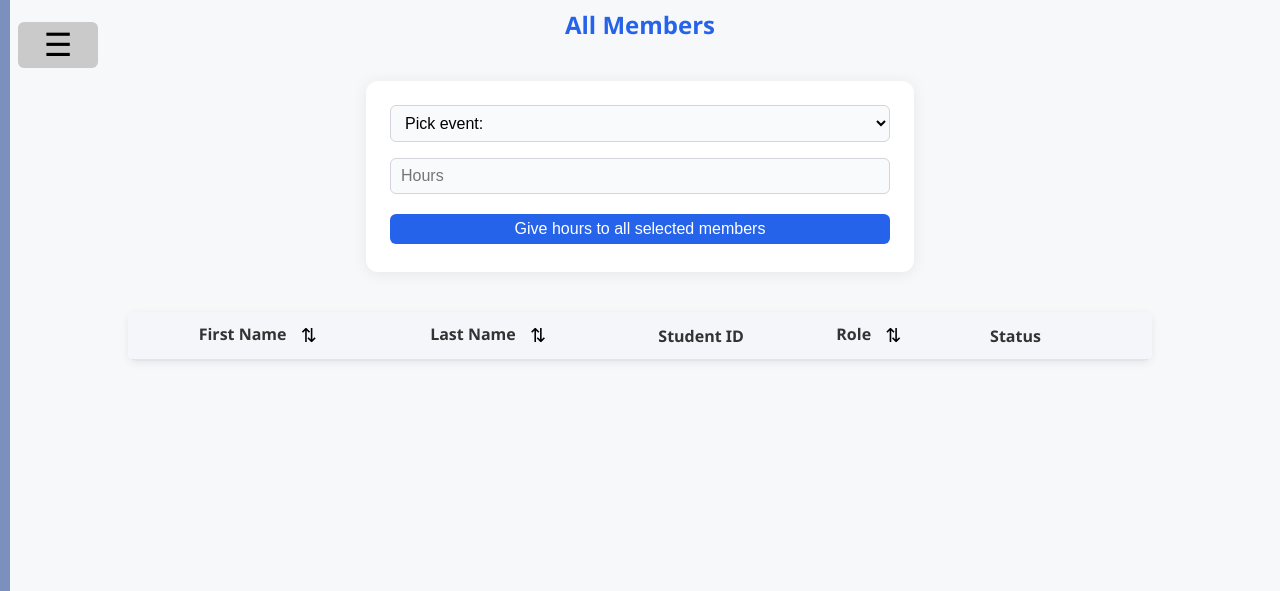
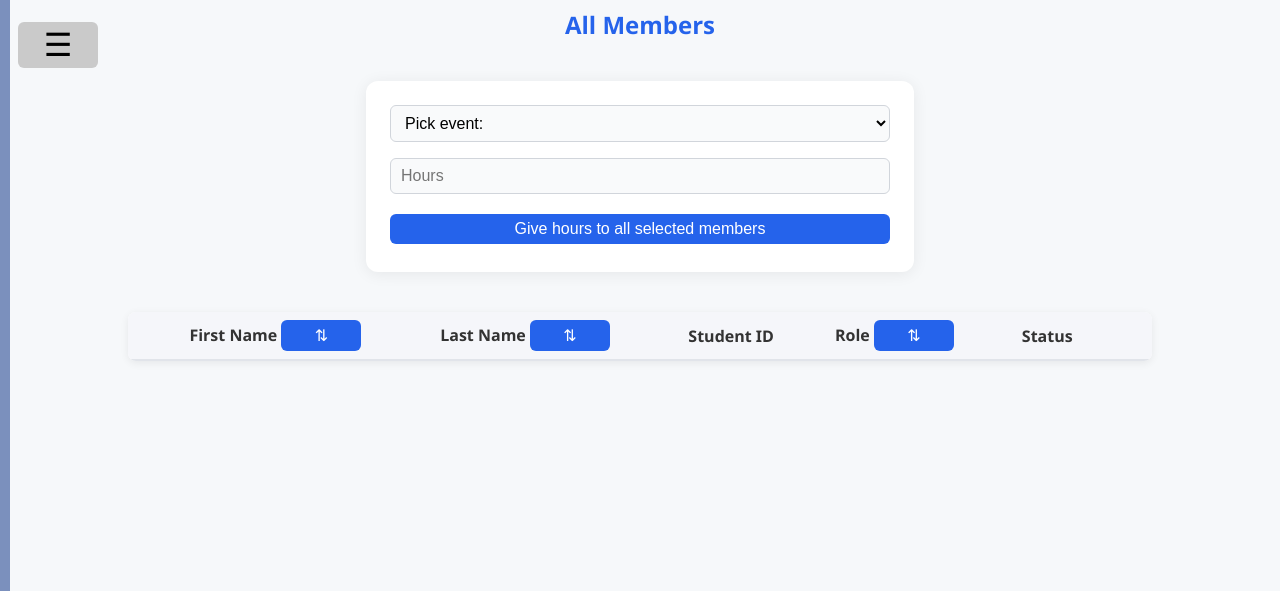
Before and after one commit to JasonVBN/hourstracker, a Flask app: template templates/roster.html in a window 1280 px wide. Shown: the top 591 px of the page. Run offline with Flask 3, Linux system fonts and the light colour scheme; the template is opened without the code that fills it, so the values that code supplies are empty.

```diff
--- a/templates/roster.html
+++ b/templates/roster.html
@@ -6,6 +6,7 @@
     <title>Full roster</title>
     <link rel="stylesheet" href="/static/index.css">
     <link rel="stylesheet" href="/static/navbar.css">
+    <link rel="stylesheet" href="/static/sortbtn.css">
     <style>
     table {
         width: 80%;
@@ -31,23 +32,6 @@
     }
     tr:hover {
         background: #eaf6ff;
-    }
-
-    .sort-btn{
-        margin-left:6px;
-        background: none;
-        border: none;
-        padding: 4px;
-        cursor: pointer;
-        vertical-align: middle;
-        font-size: 1.2em;
-        color: black;
-        transition: color 0.2s;
-        min-width: 20px;
-    }
-    .sort-btn:hover {
-        background: #e5e7eb;
-        color: black;
     }
 
     .kick{
```
Also changed, not shown: templates/entries.html (+34 -2 lines).
